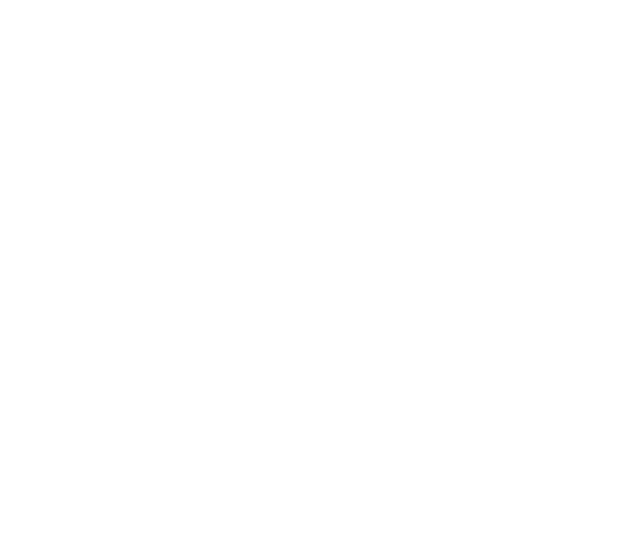
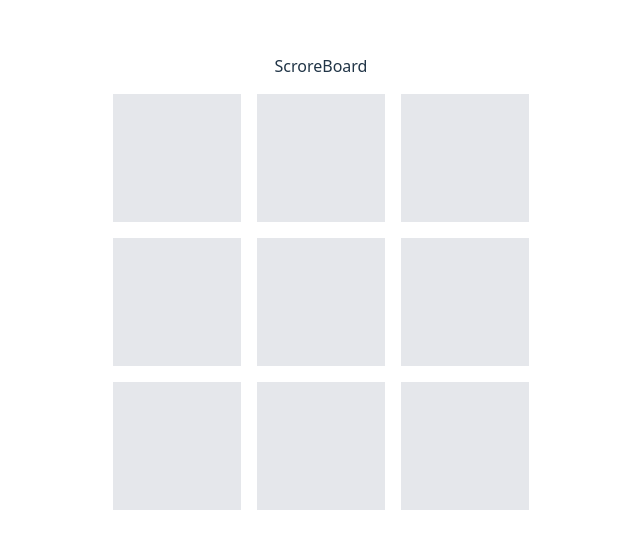
Before and after one commit to ydvabhee/mg-frontend, a React (Vite) app: page /game/1 in a window 1280 px wide. Before the commit this address had no page. Shown: the part 110-658 px from the top of the page, without its empty margins (319-959 px from the left). Built offline with nearby package versions, Linux system fonts and the light colour scheme.

Commit message:
added routes and components

```diff
--- a/src/App.jsx
+++ b/src/App.jsx
@@ -5,6 +5,7 @@
 import viteLogo from '/vite.svg'
 import './App.css'
 import GameCategory from './components/GameCategory';
+import Game from './components/Game';
 
 function App() {
   const [count, setCount] = useState(0)
@@ -14,6 +15,7 @@
       <div>
       <Routes>
         <Route path="/" element={<GameCategory />} />
+        <Route path="/game/:category" element={<Game />} />
         {/* <Route path="/login" element={<Login />} />
         <Route path="/team-invite/:token?" element={<TeamInvite />} />
         <Route path="/forgot-password" element={<ForgotPassword />} />
--- /dev/null
+++ b/src/components/Game.tsx
@@ -0,0 +1,25 @@
+import React from 'react'
+import ScroreBoard from './ScroreBoard'
+
+function Game() {
+  return (
+    <div>
+      <ScroreBoard/>
+      <div className='flex justify-center items-center m-4'>
+        <div className="grid grid-cols-3 gap-4">
+          <div className="bg-gray-200 h-32 w-32"></div>
+          <div className="bg-gray-200 h-32 w-32"></div>
+          <div className="bg-gray-200 h-32 w-32"></div>
+          <div className="bg-gray-200 h-32 w-32"></div>
+          <div className="bg-gray-200 h-32 w-32"></div>
+          <div className="bg-gray-200 h-32 w-32"></div>
+          <div className="bg-gray-200 h-32 w-32"></div>
+          <div className="bg-gray-200 h-32 w-32"></div>
+          <div className="bg-gray-200 h-32 w-32"></div>
+        </div>
+ </div>
+    </div>
+  )
+}
+
+export default Game
--- a/src/components/GameCategory.jsx
+++ b/src/components/GameCategory.jsx
@@ -1,17 +1,5 @@
 import React from 'react'
-
-// function GameCategory() {
-//   return (
-//     <>
-//     <div class="max-w-sm rounded overflow-hidden shadow-lg p-2 bg-white">
-//     <div class="px-6 py-4">
-//     <div class="font-bold text-xl mb-2 text-gray-700">The Coldest Sunset</div>
-//     </div>
-// </div>
-//     </>
-
-//   )
-// }
+import { useNavigate } from 'react-router-dom'
 
 
 const CategoryCard = ({ title, description }) => {
@@ -30,13 +18,16 @@
   { title: 'Country', description: 'Games that require careful planning and tactics.' },
 ]
 const GameCategory = () => {
+  const navigate = useNavigate()
+  const handleCategoryClick = (category) => {
+    navigate(`/game/${category}`)
+  }
   return (
     <>
     <div className='text-3xl mb-4 font-bold'> Select a category</div>
-
     <div className="flex flex-wrap justify-center max-w-lg">
       {categories.map((category, index) => (
-        <div key={index} className="m-2">
+        <div key={index} className="m-2" onClick={handleCategoryClick.bind(null, category.title)}>
           <CategoryCard title={category.title} description={category.description} />
         </div>
       ))}
--- /dev/null
+++ b/src/components/ScroreBoard.jsx
@@ -0,0 +1,9 @@
+import React from 'react'
+
+function ScroreBoard() {
+  return (
+    <div>ScroreBoard</div>
+  )
+}
+
+export default ScroreBoard
```
